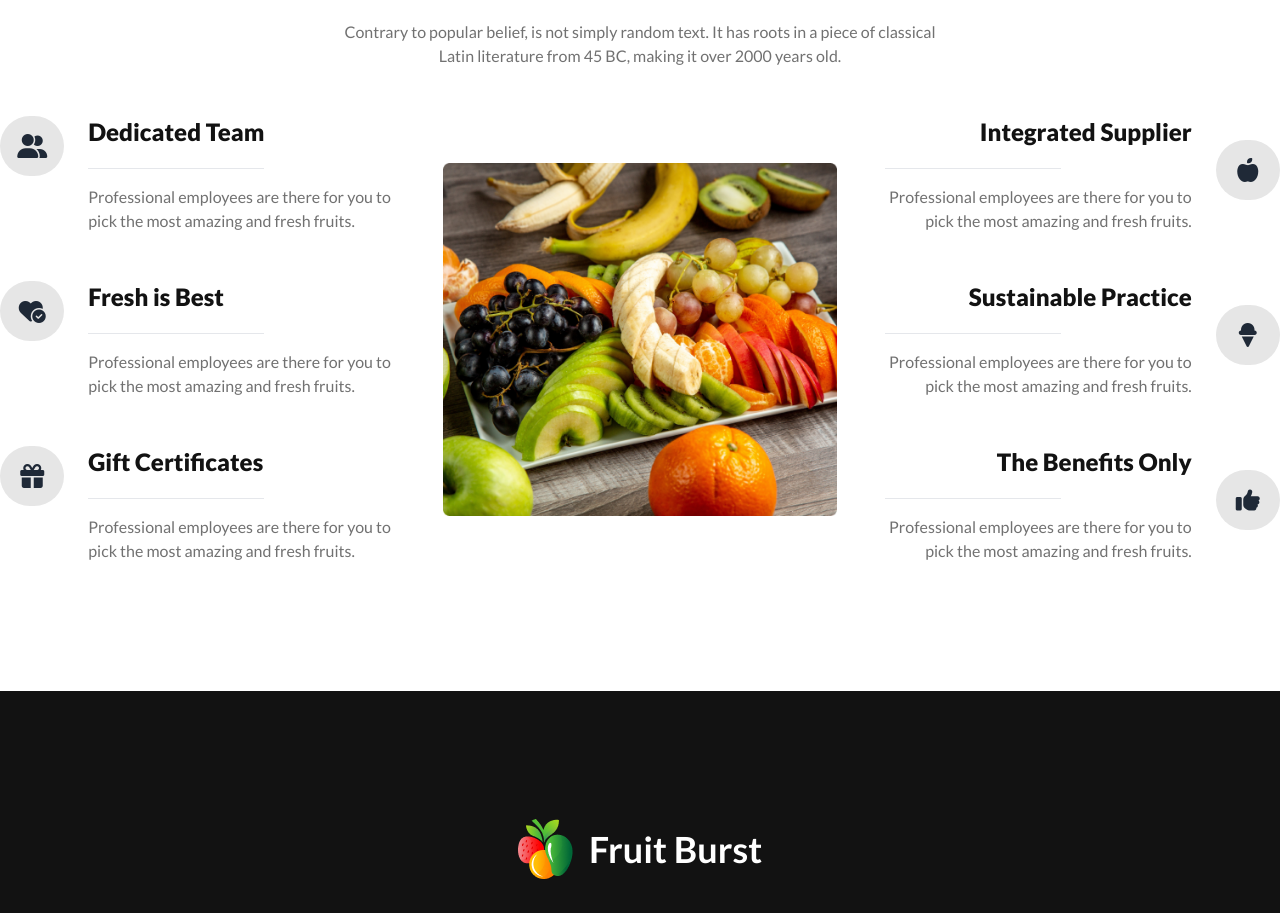
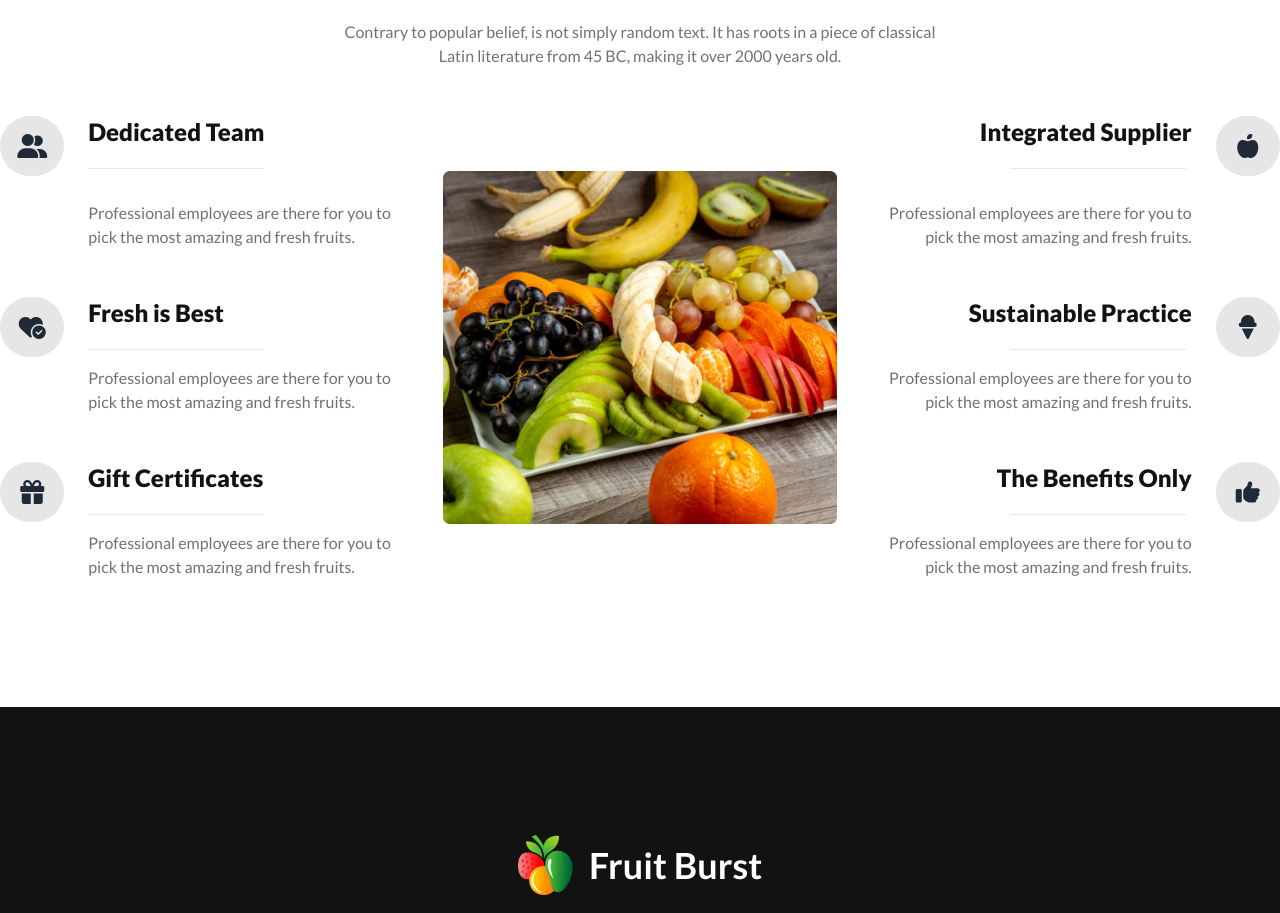
Before and after one commit to tanvirjem2/B8A3-fruit-brust-assignment-b8, a plain HTML site: page index.html in a window 1280 px wide. Shown: the part 940-1853 px from the top of the page. Drawn offline with nearby package versions, Linux system fonts and the light colour scheme.

Commit message:
Why choose section totally done (Responsive done)

```diff
--- a/index.html
+++ b/index.html
@@ -169,6 +169,8 @@
         <!-- Deal of the day section -->
         <section></section>
 
+        <!-- Meet the team section -->
+        <section></section>
 
         <!-- Why choose us section -->
         <section class="mb-32">
@@ -184,9 +186,11 @@
                         <i
                             class="h-[60px] md:h-[60px] w-[60px] mx-auto md:w-[120px] fa-solid fa-user-group mb-6 text-2xl rounded-full  bg-[#1212121A] flex items-center justify-center"></i>
                         <div>
-                            <h4 class="text-[#121212] text-2xl font-extrabold">Dedicated Team</h4>
+                            <h4 class="text-[#121212] text-2xl font-extrabold">Dedicated
+                                Team</h4>
                             <hr class="md:w-44 mt-5 mb-4">
-                            <p class="text-[#12121299] text-base font-medium">Professional employees are there for you
+                            <p class="text-[#12121299] text-base font-medium pt-4">Professional employees are there for
+                                you
                                 to pick the most amazing and fresh
                                 fruits.</p>
                         </div>
@@ -218,38 +222,39 @@
                     <img src="./images/whychoose1.png" alt="">
                 </div>
                 <div>
-                    <div class="flex-none text-center md:flex md:text-left gap-6">
-                        <div class="text-right">
+                    <div class="flex-none text-center md:flex lg:text-right gap-6 lg:flex-row-reverse">
+                        <i
+                            class="h-[60px] md:h-[60px] w-[60px] mx-auto md:w-[120px] fa-solid fa-apple-whole mb-6 text-2xl rounded-full  bg-[#1212121A] flex items-center justify-center"></i>
+                        <div>
                             <h4 class="text-[#121212] text-2xl font-extrabold">Integrated Supplier</h4>
-                            <hr class="md:w-44 mt-5 mb-4">
+                            <hr class="lg:relative -right-[125px] md:w-44 mt-5 mb-4">
+                            <p class="text-[#12121299] text-base font-medium pt-4">Professional employees are there for
+                                you
+                                to pick the most amazing and fresh
+                                fruits.</p>
+                        </div>
+                    </div>
+                    <div class="flex-none text-center md:flex lg:text-right gap-6 lg:flex-row-reverse mt-12">
+                        <i
+                            class="h-[60px] md:h-[60px] w-[60px] mx-auto md:w-[120px] mb-6 fa-solid fa-ice-cream text-2xl rounded-full  bg-[#1212121A] flex items-center justify-center"></i>
+                        <div>
+                            <h4 class="text-[#121212] text-2xl font-extrabold">Sustainable Practice</h4>
+                            <hr class="lg:relative -right-[125px] md:w-44 mt-5 mb-4">
                             <p class="text-[#12121299] text-base font-medium">Professional employees are there for you
                                 to pick the most amazing and fresh
                                 fruits.</p>
                         </div>
+                    </div>
+                    <div class="flex-none text-center md:flex lg:text-right gap-6 lg:flex-row-reverse mt-12">
                         <i
-                            class="h-[60px] md:h-[60px] w-[60px] mx-auto md:w-[120px] mt-6 fa-solid fa-apple-whole text-2xl rounded-full  bg-[#1212121A] flex items-center justify-center"></i>
-                    </div>
-                    <div class="flex-none text-center md:flex md:text-left gap-6 mt-12">
-                        <div class="text-right">
-                            <h4 class="text-[#121212] text-2xl font-extrabold">Sustainable Practice</h4>
-                            <hr class="md:w-44 mt-5 mb-4">
+                            class="h-[60px] md:h-[60px] w-[60px] mx-auto md:w-[120px] mb-6 fa-solid fa-thumbs-up text-2xl rounded-full  bg-[#1212121A] flex items-center justify-center"></i>
+                        <div>
+                            <h4 class="text-[#121212] text-2xl font-extrabold">The Benefits Only</h4>
+                            <hr class="lg:relative -right-[125px] md:w-44 mt-5 mb-4">
                             <p class="text-[#12121299] text-base font-medium">Professional employees are there for you
                                 to pick the most amazing and fresh
                                 fruits.</p>
                         </div>
-                        <i
-                            class="h-[60px] md:h-[60px] w-[60px] mx-auto md:w-[120px] mt-6 fa-solid fa-ice-cream text-2xl rounded-full  bg-[#1212121A] flex items-center justify-center"></i>
-                    </div>
-                    <div class="flex-none text-center md:flex md:text-left gap-6 mt-12">
-                        <div class="text-right">
-                            <h4 class="text-[#121212] text-2xl font-extrabold">The Benefits Only</h4>
-                            <hr class="md:w-44 mt-5 mb-4">
-                            <p class="text-[#12121299] text-base font-medium">Professional employees are there for you
-                                to pick the most amazing and fresh
-                                fruits.</p>
-                        </div>
-                        <i
-                            class="h-[60px] md:h-[60px] w-[60px] mx-auto md:w-[120px] mt-6 fa-solid fa-thumbs-up text-2xl rounded-full  bg-[#1212121A] flex items-center justify-center"></i>
                     </div>
                 </div>
             </div>
```
Also changed, not shown: text.html (+1 -1 lines).
